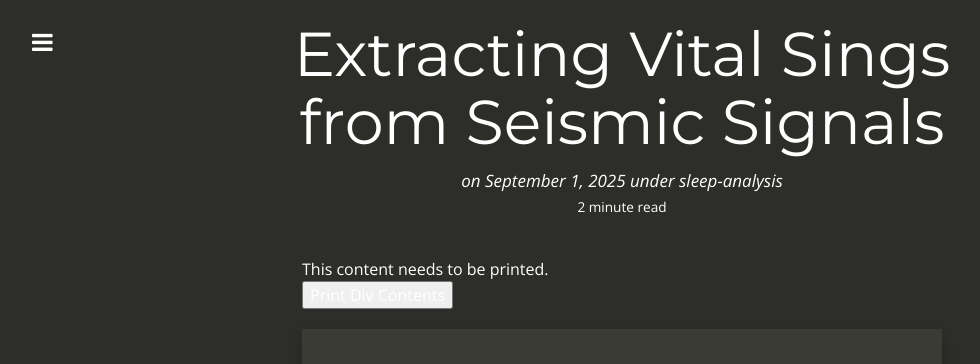
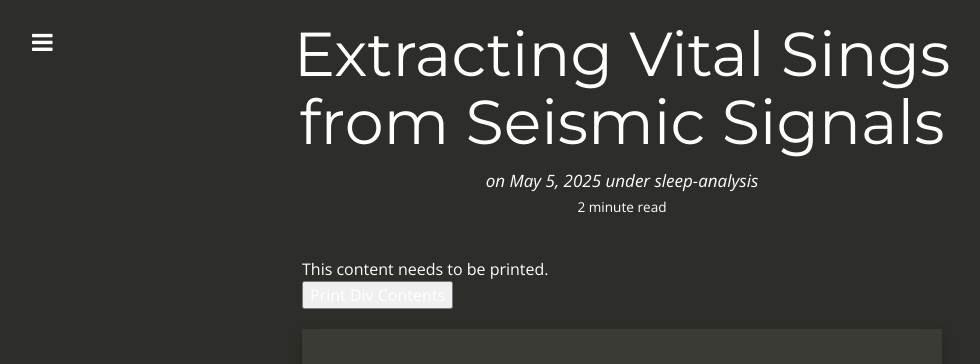
Before and after one commit to ARTORG-GERONTECHNOLOGY/ARTORG-GERONTECHNOLOGY.github.io, a Jekyll site: the page built from _posts/2026-05-05-project-vital-signs-seismographic-signals.md, in a window 1280 px wide and 900 px high. Shown: the top 364 px of the window, without its empty margins (18-998 px from the left). Built offline with Jekyll 4.4.1, drawn with Linux system fonts in a browser that asks for light colours; nearby versions of some CDN libraries; part of the change alters nothing that is shown.

```diff
--- a/_posts/2025-09-01-project-vital-signs-seismographic-signals.md
+++ b/_posts/2026-05-05-project-vital-signs-seismographic-signals.md
@@ -1,7 +1,7 @@
 ---
 layout: post
 title: Extracting Vital Sings from Seismic Signals
-date: 2025-09-01 09:00:00
+date: 2025-05-05 09:00:00
 summary: Project Proposal
 categories: sleep-analysis
 ---
```
Also changed, not shown: _posts/2026-05-05-project-gait-analysis-wrist-accelerometers.md (renamed from _posts/2025-09-01-project-gait-analysis-wrist-accelerometers.md).
